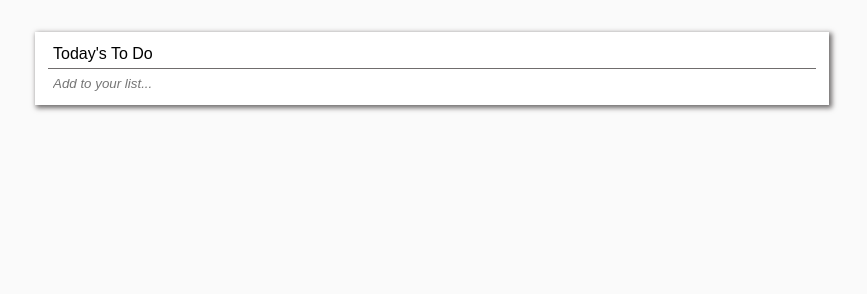
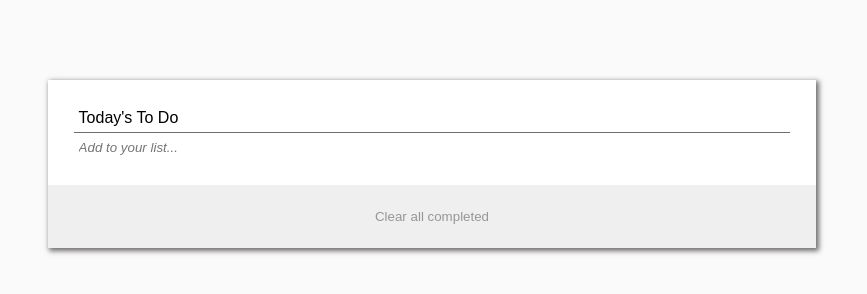
Before and after one commit to marurevi/To-do-List, a website built with webpack: page src/index.html in a window 1280 px wide. Shown: the whole page, without its empty margins (208-1075 px from the left). Built offline with nearby package versions, Linux system fonts and the light colour scheme.

Commit message:
Add "Clear all" button

```diff
--- a/src/index.html
+++ b/src/index.html
@@ -7,11 +7,12 @@
     <title>To-do-List!!!</title>
 </head>
 <body>
-    <ul id="uList">
-       <li><p>Today's To Do</p></li>
-       <li><input type="text" placeholder="Add to your list..." id="newTask"></li>
-
-    </ul>
-
+    <div class="container">
+        <ul id="uList">
+            <li><p>Today's To Do</p></li>
+            <li><input type="text" placeholder="Add to your list..." id="newTask"></li>
+         </ul>
+         <button type="button" class="clear">Clear all completed</button>
+    </div>
 </body>
 </html>
--- a/src/style.css
+++ b/src/style.css
@@ -11,14 +11,21 @@ body {
   align-items: center;
   background-color: #fafafa;
 }
+.container {
+  display: flex;
+  flex-direction: column;
+  justify-content: center;
+  align-content: center;
+  background-color: white;
+  box-shadow: rgb(112, 109, 109) 2px 2px 5px .8px;
+  margin: 10vh 20vw;
+  width: 60%;
+}
 
 #uList {
-  background-color: white;
-  margin: 4vh 2vw;
+  margin: 2vh 1vw;
   padding: 1vh 1vw;
-  width: 60%;
-  box-shadow: rgb(112, 109, 109) 2px 2px 5px .8px;
-  list-style: none;
+ list-style: none;
 }
 
 #uList li:not(:nth-child(1)) {
@@ -48,3 +55,10 @@ input[type=checkbox]:checked + label {
   font-style: italic;
   margin-right: 5px;
 }
+
+.clear {
+  color: #969696;
+  padding: 3vh;
+  border: none;
+  width: 100%;
+}
```
Also changed, not shown: dist/index.html.
